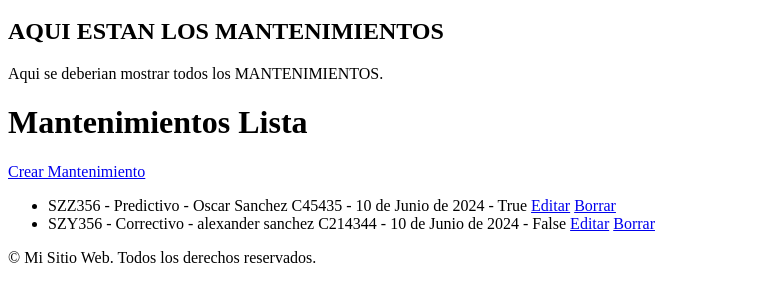
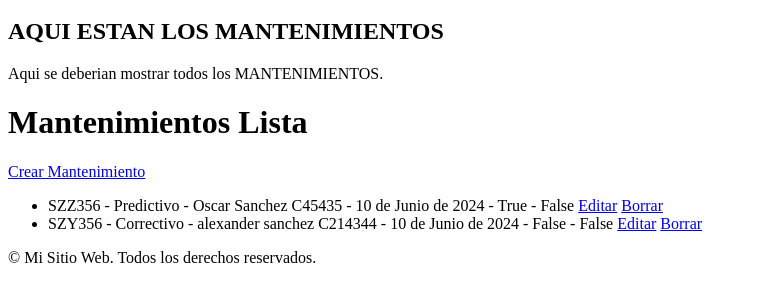
Before and after one commit to AlexSG29/fms_maintenance, a Django app: page /maintenance/list/ in a window 1280 px wide. Shown: the part 136-438 px from the top of the page, without its empty margins (0-757 px from the left). Run offline with Django 4.2, Linux system fonts and the light colour scheme; data comes from the database, SQL or seed files in the repository; both versions use the stored data as it was after the commit.

Commit message:
maintenance paid add

```diff
--- a/maintenance/models.py
+++ b/maintenance/models.py
@@ -17,6 +17,7 @@ class Maintenance(models.Model):
     description = models.TextField(blank=True)
     parts_replaced = models.TextField(blank=True)
     completed = models.BooleanField(default=False)
+    paid = models.BooleanField(default=False)
 
     def __str__(self):
         return f"{self.vehicle_plate} - {self.maintenance_type} - {self.work_order}"
--- a/templates/maintenance_templates/maintenance_list.html
+++ b/templates/maintenance_templates/maintenance_list.html
@@ -28,7 +28,8 @@
                 {{ maintenance.parts_replaced }} -
             {% endif %}
             <span>{{ maintenance.creation_date }}</span> -
-            <span>{{ maintenance.completed }}</span>
+            <span>{{ maintenance.completed }}</span> -
+            <span>{{ maintenance.paid }}</span>
             <a href="{% url 'maintenance_edit' maintenance.id %}">Editar</a>
             <a href="{% url 'maintenance_delete' maintenance.id %}">Borrar</a>
         </li>
```
Also changed, not shown: db.sqlite3, maintenance/migrations/0003_maintenance_paid.py (added).
